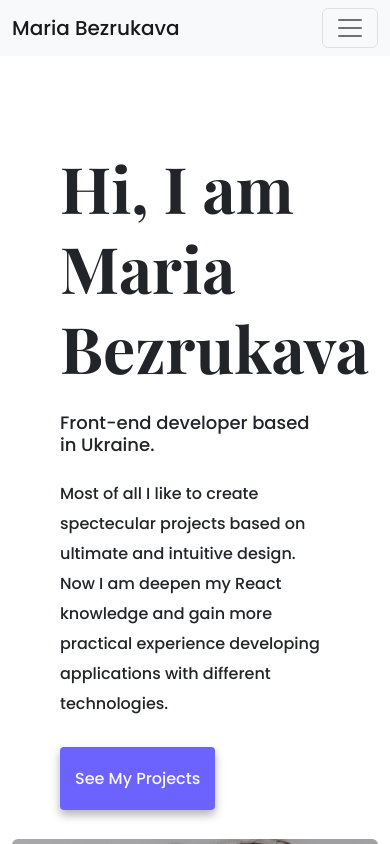
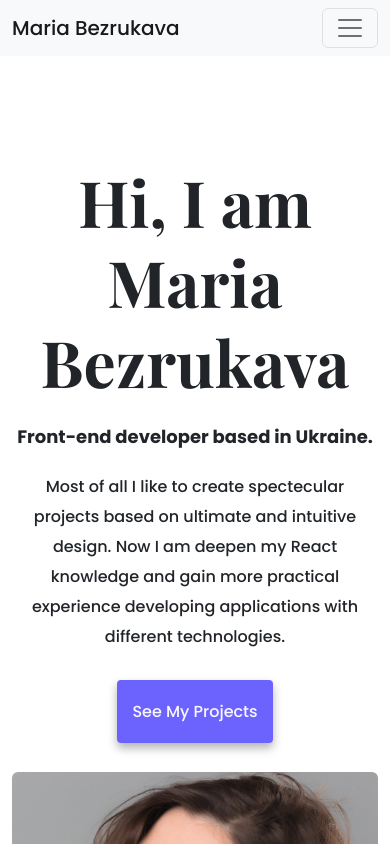
Before and after one commit to Mari4ka89/portfolio, a website: page about.html in a window 390 px wide. Shown: the top 844 px of the page. Drawn offline with nearby package versions, Linux system fonts and the light colour scheme.

Commit message:
Added content to portfolio.html

```diff
--- a/about.html
+++ b/about.html
@@ -27,7 +27,7 @@
       crossorigin="anonymous"
     />
     <link rel="stylesheet" href="/src/css/styles.css" />
-    <link rel="stylesheet" href="/src/css/about.css" />
+    <link rel="stylesheet" href="/src/css/portfolio.css" />
   </head>
   <body>
     <nav class="navbar navbar-expand-lg bg-light fixed-top">
@@ -83,17 +83,18 @@
         </div>
       </div>
     </nav>
-    <div class="container about-section">
+    <div class="content-container container">
+      <div class="content">
         <div class="row">
           <div class="col-lg-6">
-          <div class="m-5">
+            <div class="mb-5">
               <h1 class="mb-4">Hi, I am Maria Bezrukava</h1>
               <h2 class="mb-4">Front-end developer based in Ukraine.</h2>
               <p class="mb-5">
                 Most of all I like to create spectecular projects based on
-              ultimate and intuitive design. Now I am deepen my React knowledge
-              and gain more practical experience developing applications with
-              different technologies.
+                ultimate and intuitive design. Now I am deepen my React
+                knowledge and gain more practical experience developing
+                applications with different technologies.
               </p>
               <a
                 href="/portfolio.html"
@@ -112,5 +113,6 @@
           </div>
         </div>
       </div>
+    </div>
   </body>
 </html>
--- a/src/css/about.css
+++ /dev/null
@@ -1,9 +0,0 @@
-.about-section h1 {
-  font-size: 64px;
-  line-height: 80px;
-}
-
-.about-section h2 {
-  font-size: 18px;
-  font-family: var(--default-font-family);
-}
--- /dev/null
+++ b/src/css/portfolio.css
@@ -0,0 +1,23 @@
+.content-container {
+  padding: var(--content-container-padding);
+}
+
+.content {
+  margin: 12px;
+}
+
+.content-container h1 {
+  font-size: 64px;
+  line-height: 80px;
+}
+
+.content-container h2 {
+  font-size: 18px;
+  font-family: var(--default-font-family);
+}
+
+@media (max-width: 900px) {
+  .content-container {
+    text-align: center;
+  }
+}
--- a/src/css/styles.css
+++ b/src/css/styles.css
@@ -4,18 +4,22 @@
   --heading-font-family: "Playfair Display", serif;
   --default-font-family: "Poppins", sans-serif;
   --box-shadow: 0 5px 10px rgba(0, 0, 0, 0.3);
+  --content-container-padding: 150px 0;
 }
 
 body {
-  margin: 100px 0;
   font-family: var(--default-font-family);
 }
 
 h1,
 h2,
-h3 {
+h3,
+h4,
+h5,
+h6 {
   margin: 0;
   font-family: var(--heading-font-family);
+  font-weight: bold;
 }
 
 h1 {
@@ -39,7 +43,7 @@ p {
 
 .hero {
   text-align: center;
-  padding: 100px 20px;
+  padding: var(--content-container-padding);
 }
 
 .primary-link {
@@ -68,6 +72,12 @@ p {
   text-decoration: underline;
 }
 
+@media (max-width: 900px) {
+  .content-container {
+    margin: 0;
+  }
+}
+
 @media (max-width: 576px) {
   h1 {
     font-size: 48px;
```
Also changed, not shown: contact.html (+4 -0 lines), portfolio.html (+9 -1 lines). Lines whose indentation alone changed are shown as unchanged.
